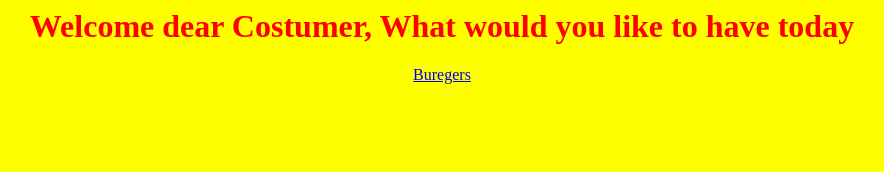
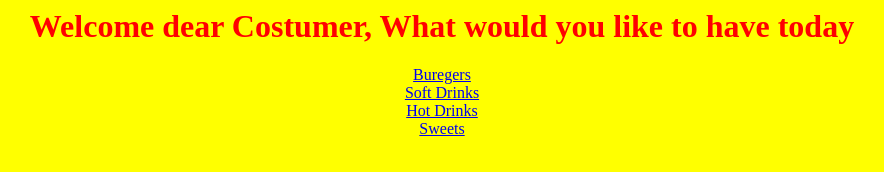
Before and after one commit to AhmadEid9/RestaurantMenu, a plain HTML site: page home.html in a window 1280 px wide. Shown: the whole page, without its empty margins (198-1082 px from the left). Drawn offline with Linux system fonts and the light colour scheme.

Commit message:
Updating home page

```diff
--- a/home.html
+++ b/home.html
@@ -12,12 +12,14 @@
                     <a href="Burgers.html" target="_blank" rel="noopener noreferrer">Buregers</a>
                 </div>
                 <div id="softdrinks-link">
-                    <a href="HotDrinks.Html" target="_blank" rel="noopener noreferrer"></a>
+                    <a href="HotDrinks.Html" target="_blank" rel="noopener noreferrer">Soft Drinks</a>
                 </div>
                 <div id="hotdrinks-link">
-                    <a href="Softdrinks.html" target="_blank" rel="noopener noreferrer"></a>
+                    <a href="Softdrinks.html" target="_blank" rel="noopener noreferrer">Hot Drinks</a>
                 </div>
-                <div id="sweets-link"></div>
+                <div id="sweets-link">
+                    <a href="Sweets.html" target="_blank" rel="noopener noreferrer">Sweets</a>
+                </div>
                 </div>
             </div>
         </body>
--- a/style.css
+++ b/style.css
@@ -1,4 +1,4 @@
-.location-div{
+#location-div{
     display: grid;
     columns: 10% 2;
     row-gap: 50px;
```
